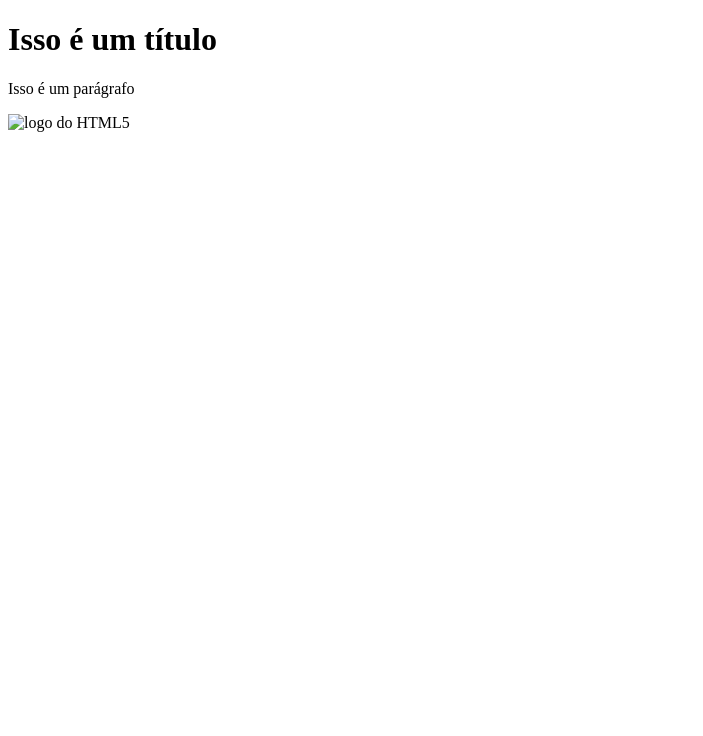
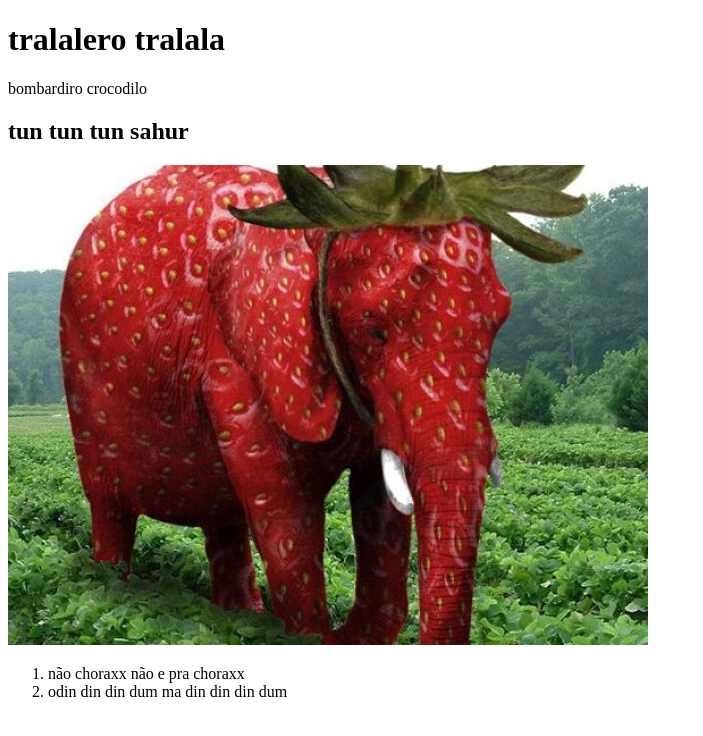
Before and after one commit to souleoheringer-cloud/meu-primeiro-site, a plain HTML site: page index.html in a window 1280 px wide. Shown: the whole page, without its empty margins (0-703 px from the left). Drawn offline with Linux system fonts and the light colour scheme.

Commit message:
trocando os nomes

```diff
--- a/index.html
+++ b/index.html
@@ -1,12 +1,25 @@
 <!DOCTYPE html>
 <html>
     <head>
-        <title>portfolio</title>
+        <meta charset="UTF-8">
+        <title>
+            word
+        </title>
     </head>
     <body>
 
-        <h1>Isso é um título</h1>
-        <p>Isso é um parágrafo</p>
-        <img src="html-5.png" alt="logo do HTML5" width="1000">
-        </body>
+        <h1>tralalero tralala</h1>
+        <p>bombardiro crocodilo</p>
+        <h2>tun tun tun sahur</h2>
+        <img src="misericordia.jpg" alt="elefante morango com nome de misericordia">
+         <ol>
+            <li>
+                não choraxx não e pra choraxx
+            </li>
+            <li>
+                odin din din dum ma din din din dum
+            </li>
+        </ol>
+
+    </body>
 </html>
```
Also changed, not shown: alura.html (added, +12 -0 lines).
